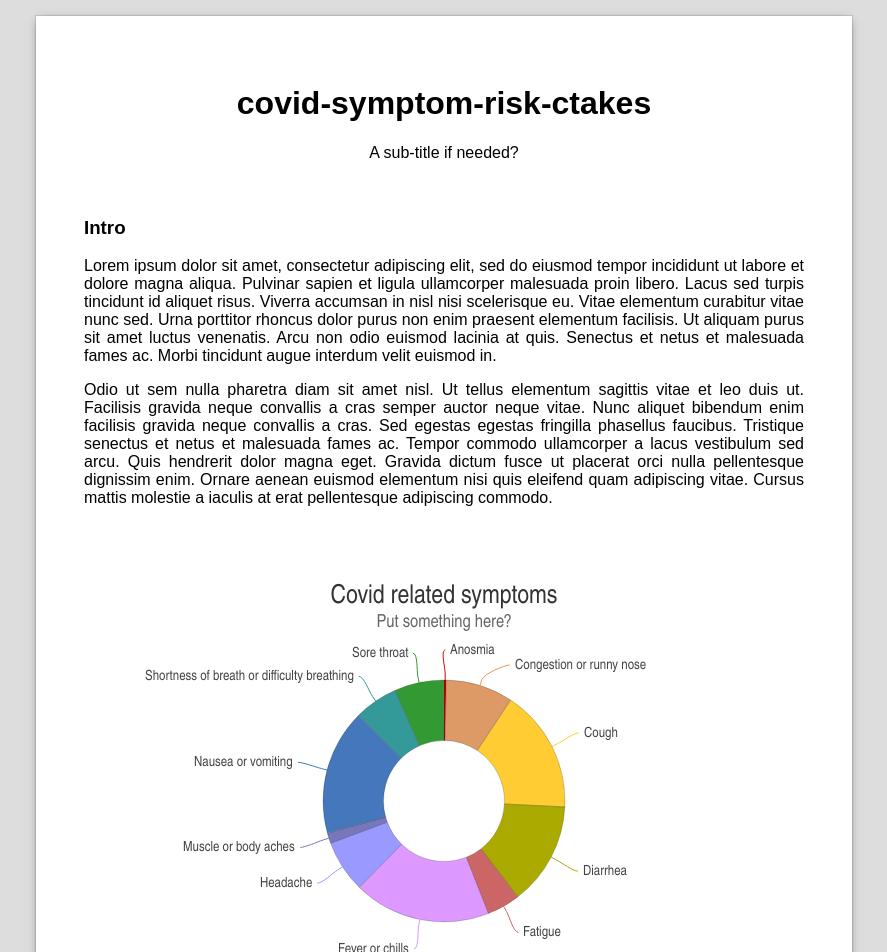
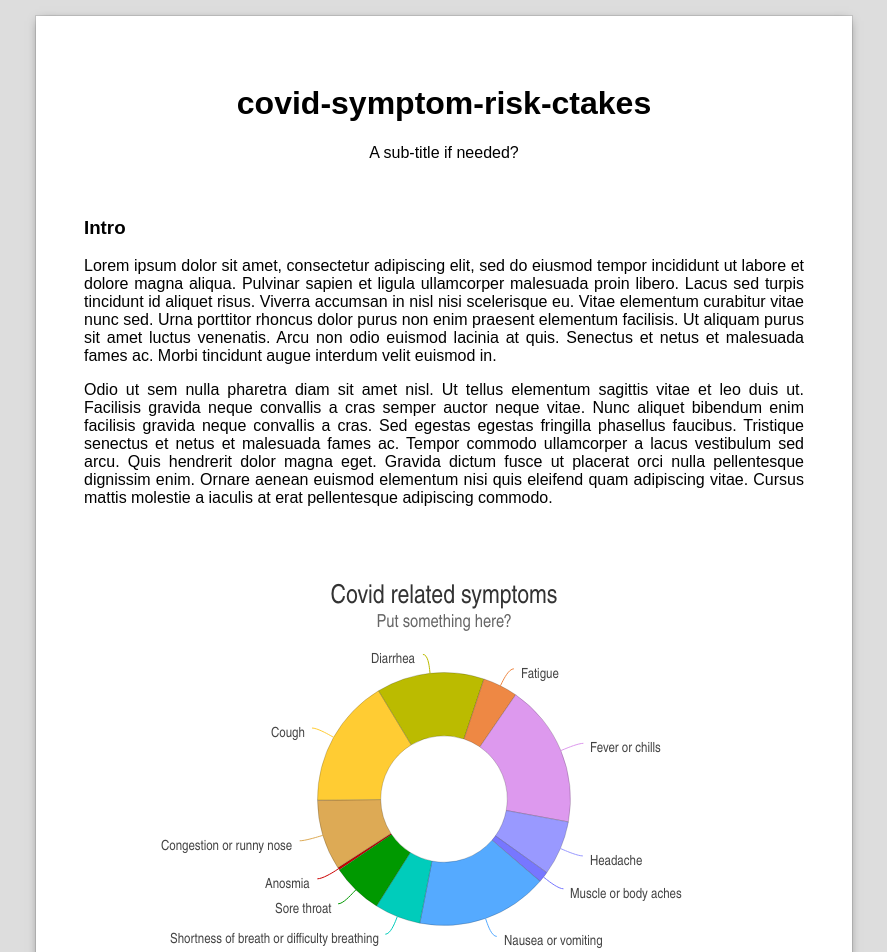
Before and after one commit to smart-on-fhir/covid-symptom-risk-ctakes, a React (Create React App) app: page / in a window 1280 px wide. Shown: the top 952 px of the page, without its empty margins (196-1083 px from the left). Built offline with nearby package versions, Linux system fonts and the light colour scheme.

Commit message:
Pie chart colors and position

```diff
--- a/src/components/SymptomChart.tsx
+++ b/src/components/SymptomChart.tsx
@@ -4,16 +4,16 @@ import { count, Data, getUniqueValuesFromColumn } from "../lib";
 
 const COLORS = [
     "#CC0000",
-    "#DD9966",
+    "#DDAA55",
     "#FFCC33",
-    "#AAAA00",
-    "#CC6666",
-    "#DD99FF",
+    "#BBBB00",
+    "#EE8844",
+    "#DD99EE",
     "#9999FF",
-    "#7777BB",
-    "#4477BB",
-    "#339999",
-    "#339933"
+    "#7777FF",
+    "#55AAFF",
+    "#00CCBB",
+    "#009900"
 ]
 
 export default function SymptomChart({ data }: { data: Data })
@@ -32,22 +32,23 @@ export default function SymptomChart({ data }: { data: Data })
         plotOptions: {
             pie: {
                 innerSize: "50%",
-                // minSize: 150,
+                minSize: 100,
                 borderColor: "rgba(0, 0, 0, 0.75)",
                 borderWidth: 0.25,
                 slicedOffset: 10,
                 allowPointSelect: true,
-            },
-            series: {
+                center: ["50%", "50%"],
+                startAngle: 236,
                 dataLabels: {
+                    connectorPadding: 2,
+                    crookDistance: "20em",
+                    distance: "15%",
+                    padding: 5,
+                    color: "#444444",
                     style: {
                         fontSize: "14px",
                         fontWeight: "400"
                     },
-                    overflow: "allow",
-                    padding: 0,
-                    defer: true,
-                    color: "#444444"
                 }
             }
         },
```
